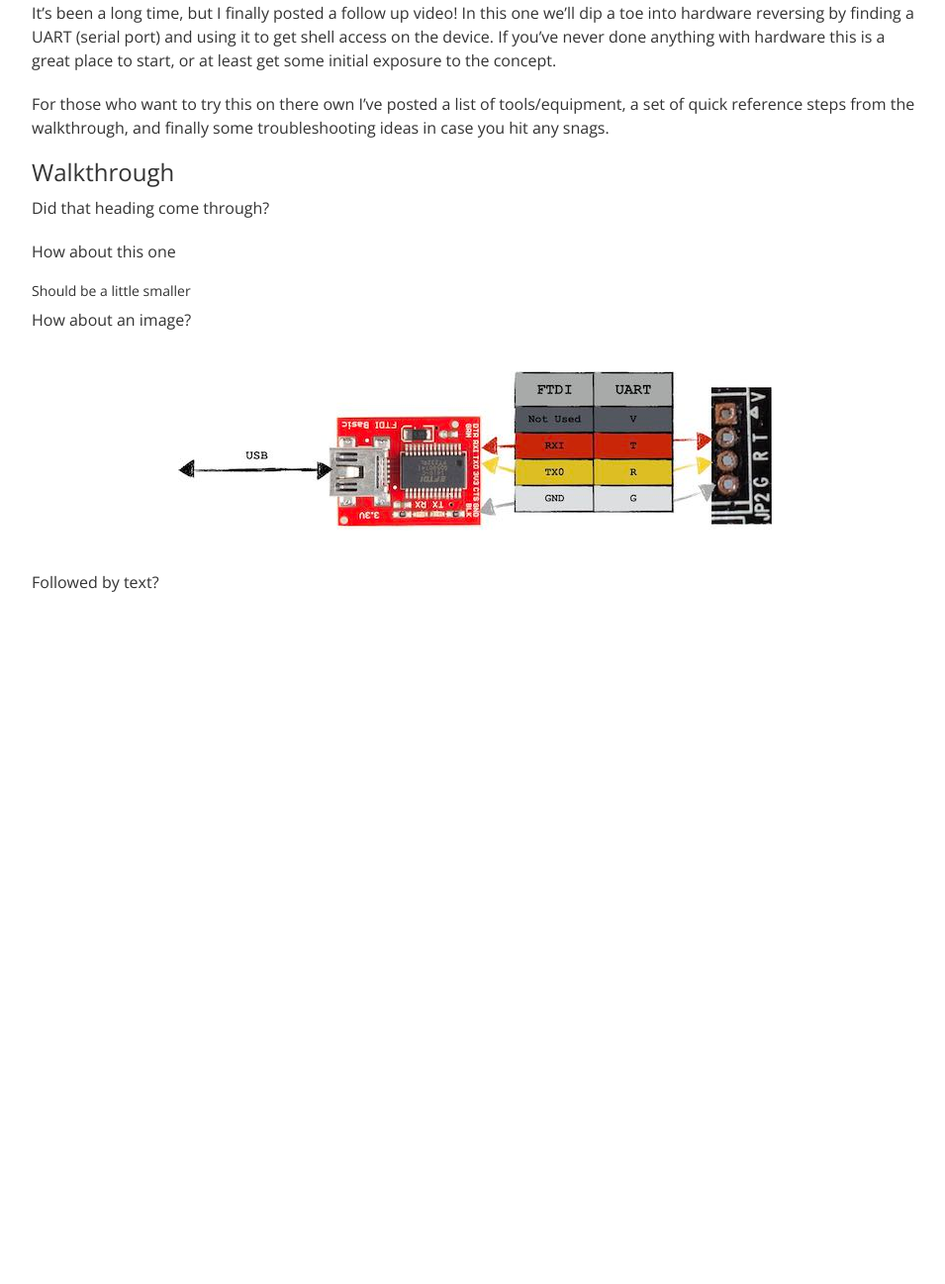
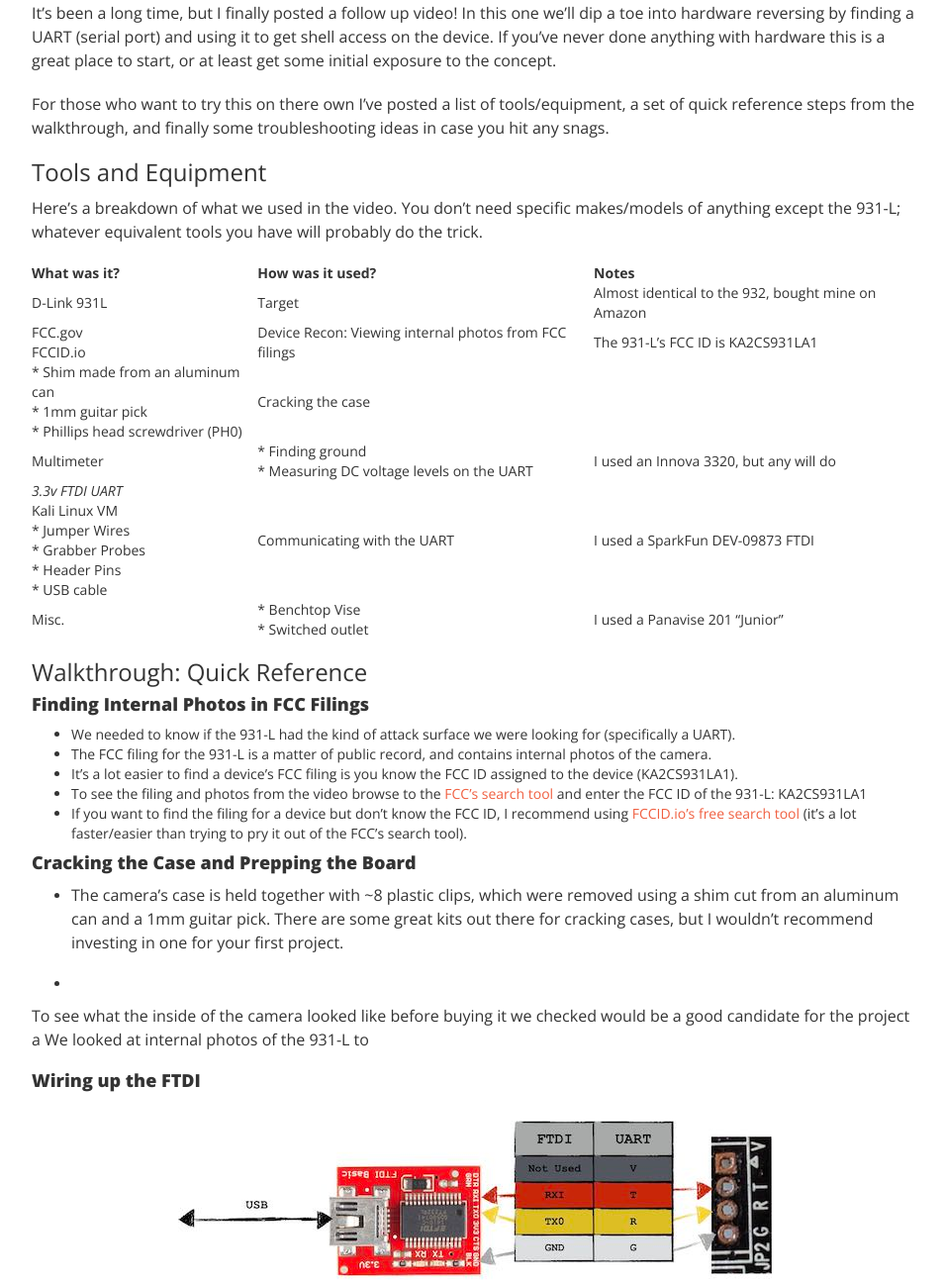
Before and after one commit to 1585sec/1585sec.github.io, a Jekyll site: the page built from _posts/2019-10-31-Hardware-Reversing-to-find-UART-and-shell.md, in a window 1280 px wide and 1400 px high, scrolled down 344 px, cut to the strip 103-1400 px from the top of the window. Shown: the whole strip at 99% size, without its empty margins (160-1115 px from the left). Built offline with Jekyll 4.4.1, drawn with Linux system fonts in a browser that asks for light colours; before the commit the page ends 1047 px from its top, so only the background shows below that.

Commit message:
Temp push

```diff
--- a/_posts/2019-10-31-Hardware-Reversing-to-find-UART-and-shell.md
+++ b/_posts/2019-10-31-Hardware-Reversing-to-find-UART-and-shell.md
@@ -7,15 +7,43 @@ It's been a long time, but I finally posted a follow up video! In this one we'll
 
 For those who want to try this on there own I've posted a list of tools/equipment, a set of quick reference steps from the walkthrough, and finally some troubleshooting ideas in case you hit any snags.
 
-### Walkthrough
+### Tools and Equipment
 
-Did that heading come through?
+Here's a breakdown of what we used in the video. You don't need specific makes/models of anything except the 931-L; whatever equivalent tools you have will probably do the trick.
 
-How about this one
+|What was it?|How was it used?| Notes|
+|----------------|-------------|-------------|
+|D-Link 931L | Target | Almost identical to the 932, bought mine on Amazon|
+|FCC.gov<br>FCCID.io|Device Recon: Viewing internal photos from FCC filings|The 931-L’s FCC ID is KA2CS931LA1|
+|* Shim made from an aluminum can<br>* 1mm guitar pick<br>* Phillips head screwdriver (PH0)|Cracking the case||
+|Multimeter| * Finding ground<br>* Measuring DC voltage levels on the UART|I used an Innova 3320, but any will do|
+|*3.3v FTDI UART<br>* Kali Linux VM<br>* Jumper Wires<br>*	Grabber Probes<br>*	Header Pins<br>* USB cable| Communicating with the UART|I used a SparkFun DEV-09873 FTDI|
+|Misc. | * Benchtop Vise <br> * Switched outlet| I used a Panavise 201 "Junior"|
 
-##### Should be a little smaller
+### Walkthrough: Quick Reference
 
-How about an image?
+#### Finding Internal Photos in FCC Filings
+
+- We needed to know if the 931-L had the kind of attack surface we were looking for (specifically a UART).
+- The FCC filing for the 931-L is a matter of public record, and contains internal photos of the camera.
+- It's a lot easier to find a device's FCC filing is you know the FCC ID assigned to the device (KA2CS931LA1).
+- To see the filing and photos from the video browse to the [FCC's search tool](https://www.fcc.gov/oet/ea/fccid) and enter the FCC ID of the 931-L: KA2CS931LA1
+- If you want to find the filing for a device but don't know the FCC ID, I recommend using [FCCID.io's free search tool](https://fccid.io/search.php) (it's a lot faster/easier than trying to pry it out of the FCC's search tool).
+
+#### Cracking the Case and Prepping the Board
+
+- The camera's case is held together with ~8 plastic clips, which were removed using a shim cut from an aluminum can and a 1mm guitar pick. There are some great kits out there for cracking cases, but I wouldn't recommend investing in one for your first project.
+
+-
+
+
+To see what the inside of the camera looked like before buying it we checked
+would be a good candidate for the project a We looked at internal photos of the 931-L to
+
+
+
+
+#### Wiring up the FTDI
 
 ![]({{ site.baseurl }}/img/blog/2019/ftdi-wiring.jpg)
 
```
